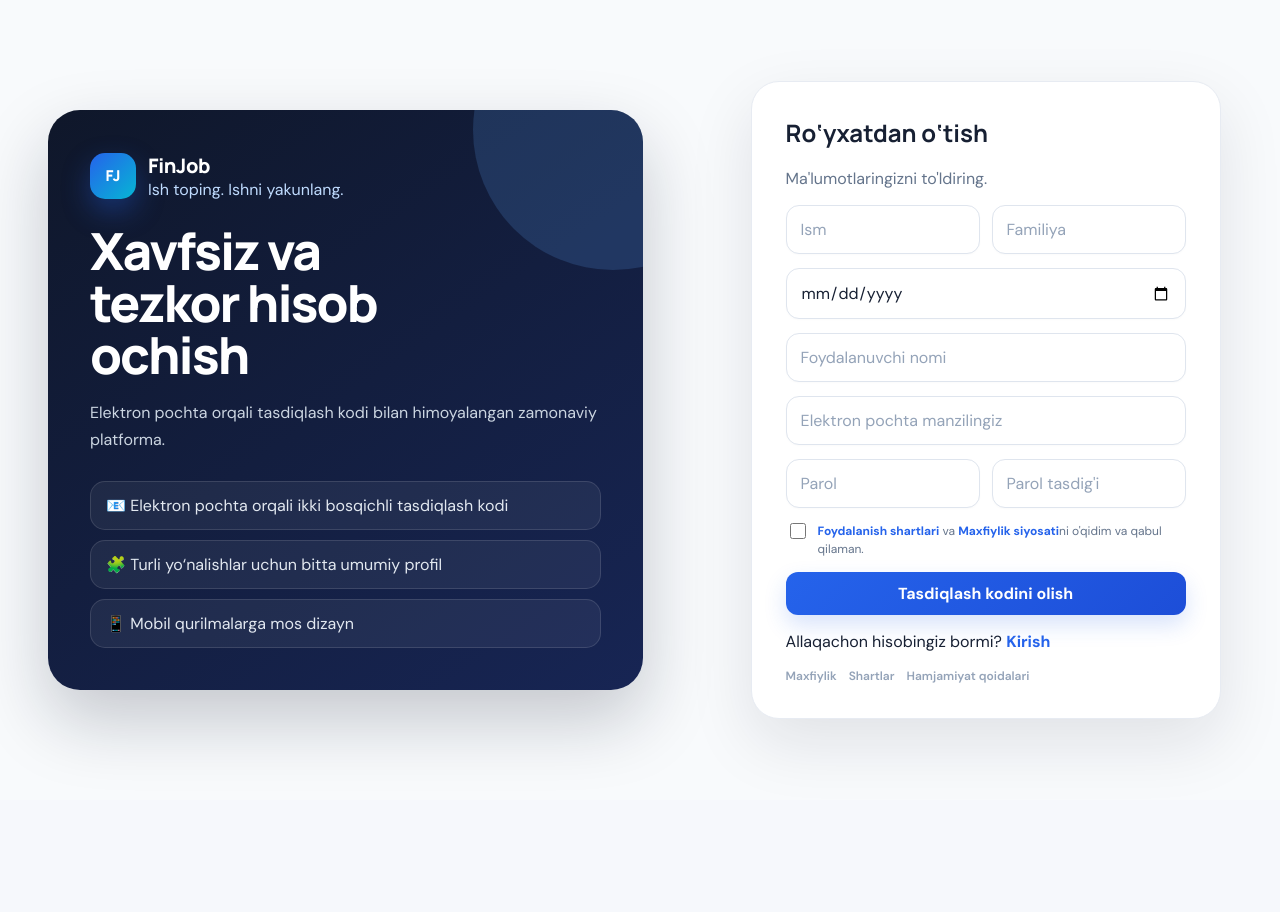
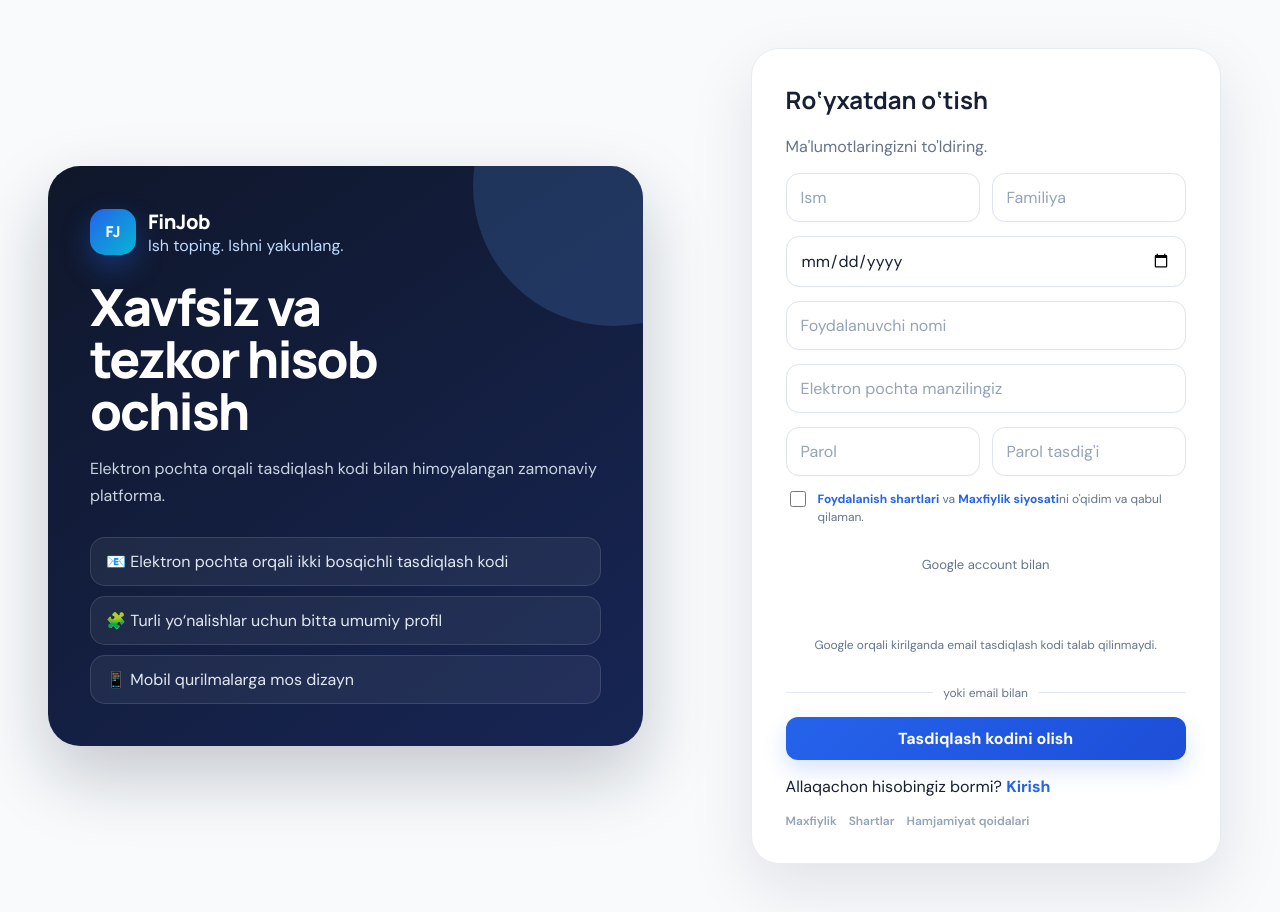
Before and after one commit to XudayberganovAllanazar1211/Job-Application-Loyiha, a React (Vite) app in the folder frontend/: page /register in a window 1280 px wide. Before the commit the page ends 800 px from the top, so only its background shows below. Built offline with nearby package versions, Linux system fonts and the light colour scheme; no server answers.

Commit message:
Add Google registration option

```diff
--- a/frontend/src/pages/Register.jsx
+++ b/frontend/src/pages/Register.jsx
@@ -1,6 +1,7 @@
 import { useState } from "react"
 import { Link, useNavigate } from "react-router-dom"
 import { api } from "../api"
+import GoogleAuthButton from "../components/GoogleAuthButton"
 
 export default function Register() {
     const [form, setForm] = useState({
@@ -19,6 +20,34 @@ export default function Register() {
     const [loading, setLoading] = useState(false)
     const [acceptedPolicies, setAcceptedPolicies] = useState(false)
     const navigate = useNavigate()
+
+    const handleGoogleSuccess = async (credential) => {
+        setNotice("")
+
+        if (!acceptedPolicies) {
+            setNotice("Google orqali ro‘yxatdan o‘tishdan oldin Maxfiylik siyosati va Foydalanish shartlari'ni qabul qiling.")
+            return
+        }
+
+        setLoading(true)
+        const result = await api("/auth/google", {
+            method: "POST",
+            body: { credential }
+        })
+
+        if (result?.token) {
+            localStorage.setItem("token", result.token)
+            const profile = await api("/profile", { token: result.token })
+            if (profile?.id) {
+                localStorage.setItem("user", JSON.stringify(profile))
+            }
+            navigate("/")
+            return
+        }
+
+        setLoading(false)
+        setNotice(result?.msg || "Google orqali ro‘yxatdan o‘tishda xatolik yuz berdi.")
+    }
 
     // 1-QADAM: Emailga kod yuborishni so'rash
     const requestVerification = async (e) => {
@@ -210,6 +239,20 @@ export default function Register() {
                                 </span>
                             </label>
 
+                            <div style={{ textAlign: "center", marginTop: 16 }}>
+                                <div className="muted" style={{ fontSize: 13, marginBottom: 4 }}>Google account bilan</div>
+                                <GoogleAuthButton onSuccess={handleGoogleSuccess} disabled={loading || !acceptedPolicies} />
+                                <div className="muted" style={{ fontSize: 12, marginTop: 8 }}>
+                                    Google orqali kirilganda email tasdiqlash kodi talab qilinmaydi.
+                                </div>
+                            </div>
+
+                            <div style={{ display: "flex", alignItems: "center", gap: 10, margin: "18px 0 2px" }}>
+                                <div style={{ flex: 1, height: 1, background: "var(--border, #e5e7eb)" }} />
+                                <span className="muted" style={{ fontSize: 12 }}>yoki email bilan</span>
+                                <div style={{ flex: 1, height: 1, background: "var(--border, #e5e7eb)" }} />
+                            </div>
+
                             <button className="btn btn-primary" disabled={loading}>
                                 {loading ? "Yuborilmoqda..." : "Tasdiqlash kodini olish"}
                             </button>
```
